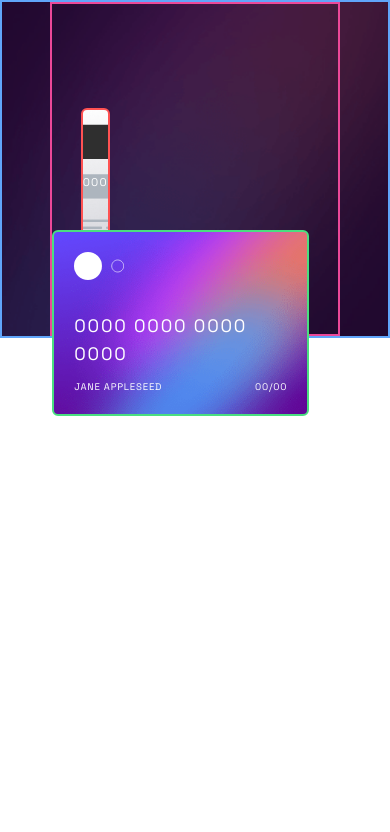
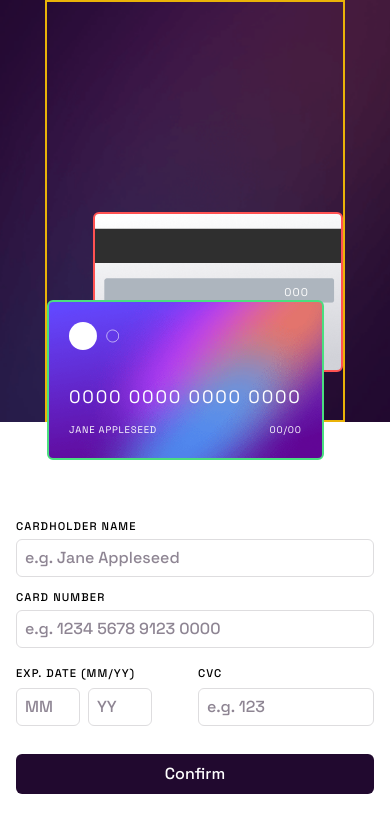
Before and after one commit to sara11211/interactive-card-details-form, a React (Vite) app: page / in a window 390 px wide. Shown: the top 832 px of the page. Built offline with nearby package versions, Linux system fonts and the light colour scheme.

Commit message:
mobile layout partially fixed

```diff
--- a/src/App.jsx
+++ b/src/App.jsx
@@ -12,9 +12,9 @@ const App = () => {
   const [cvc, setCvc] = useState("");
 
   return (
-    <main className="relative font-space-grotesk font-medium h-screen w-screen">
-      <div className="border-2 border-blue-400 w-full h-[40%] bg-[url('../src/assets/images/bg-main-mobile.png')] bg-no-repeat bg-cover bg-center flex items-center justify-center">
-        <div className="relative border-2 border-pink-500 w-[75%] max-w-[400px] h-full">
+    <main className="w-full h-screen font-medium font-space-grotesk">
+      <div className="bg-[url('../src/assets/images/bg-main-mobile.png')] bg-no-repeat bg-cover bg-center h-[50%] flex justify-center items-center w-full">
+        <div className="min-w-[300px] border-2 h-full border-yellow-500 relative">
           <CardFront
             cardholderName={cardholderName}
             cardNumber={cardNumber}
@@ -25,7 +25,7 @@ const App = () => {
           <CardBack cvc={cvc} />
         </div>
       </div>
-      {/* <div>
+      <div className="mt-24 max-w-[500px] mx-4">
         <CardForm
           setCardholderName={setCardholderName}
           setCardNumber={setCardNumber}
@@ -33,7 +33,7 @@ const App = () => {
           setExpYear={setExpYear}
           setCvc={setCvc}
         />
-      </div> */}
+      </div>
     </main>
   );
 };
--- a/src/components/CardBack.jsx
+++ b/src/components/CardBack.jsx
@@ -1,6 +1,6 @@
 const CardBack = ({ cvc }) => {
   return (
-    <div className="left-[10%] bottom-[20%] border-2 border-red bg-[url('../src/assets/images/bg-card-back.png')] card py-16">
+    <div className="border-2 border-red bg-[url('../src/assets/images/bg-card-back.png')] bg-center bg-no-repeat card py-16 flex items-center justify-end px-8 bottom-12 right-0">
       <p className="text-[0.7rem] tracking-widest">{cvc || '000'}</p>
     </div>
   );
--- a/src/components/CardFront.jsx
+++ b/src/components/CardFront.jsx
@@ -2,10 +2,10 @@ import { bgCardFront, cardLogo } from "../assets/images";
 
 const CardFront = ({ cardholderName, cardNumber, expMonth, expYear }) => {
   return (
-    <div className="card bg-[url('../src/assets/images/bg-card-front.png')] z-10 p-5 grid gap-8 right-[10%] bottom-[-25%] border-2 border-green-400">
+    <div className="card bg-[url('../src/assets/images/bg-card-front.png')] z-10 p-5 grid gap-8 border-2 border-green-400 -bottom-10">
       <img src={cardLogo} alt="card logo" width={50} />
       <div className="grid gap-3">
-        <p className="text-lg text-left tracking-widest">
+        <p className="text-lg tracking-widest text-left">
           {cardNumber || '0000 0000 0000 0000'}
         </p>
         <div className="flex justify-between items-center text-[0.6rem]">
--- a/src/index.css
+++ b/src/index.css
@@ -8,11 +8,15 @@
   .input-field::placeholder {
     @apply text-dark-grayish-violet font-medium
   }
+
+  body {
+    @apply w-full min-h-lvh
+  }
 }
 
 @layer components {
   .card {
-    @apply bg-no-repeat bg-cover bg-center rounded-md text-white font-normal tracking-wider absolute min-h-[160px]
+    @apply bg-no-repeat bg-cover bg-center rounded-md text-white font-normal tracking-wider min-h-[160px] min-w-[250px] max-w-[280px] absolute
   }
 
   .input-label {
@@ -28,7 +32,7 @@
   }
 
   .form {
-    @apply grid px-6 w-full
+    @apply grid w-full
   }
 
   .error {
```
